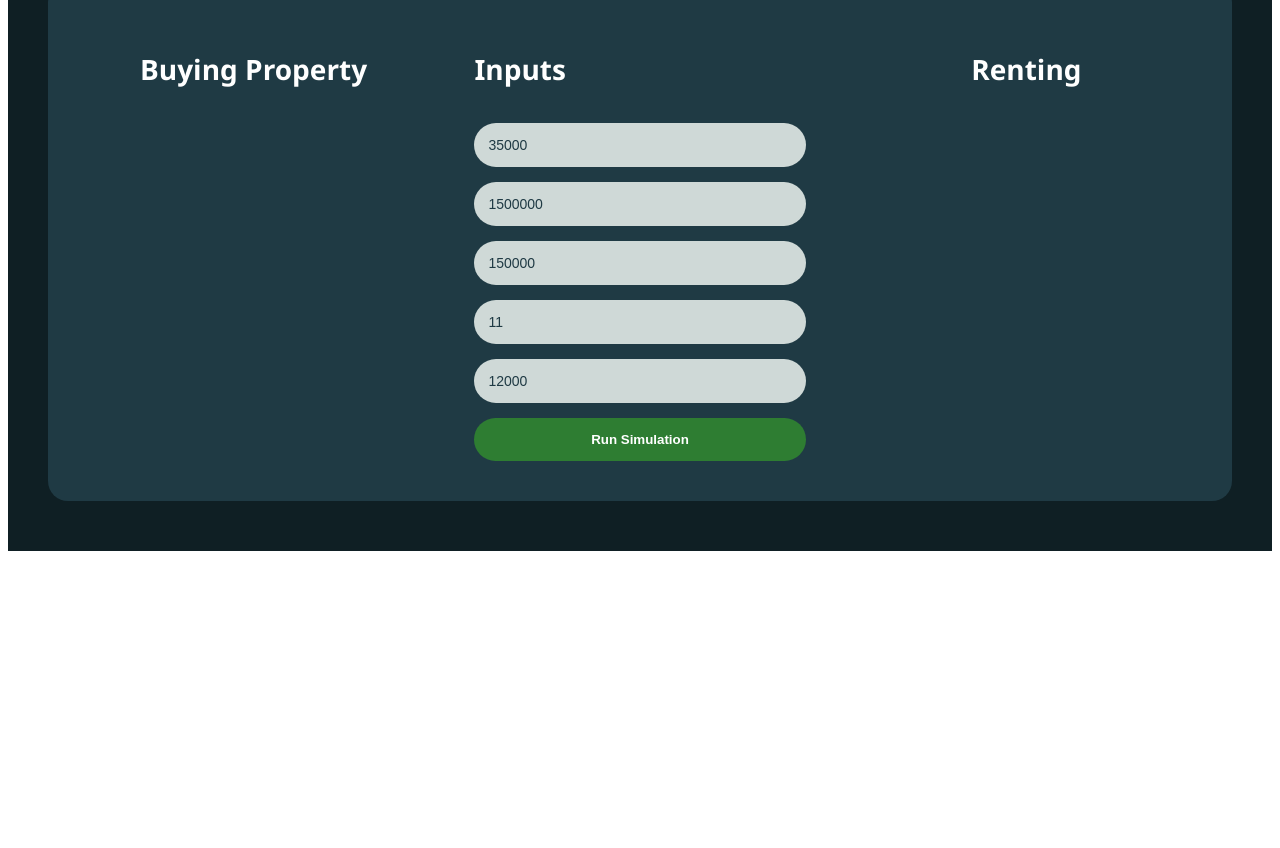
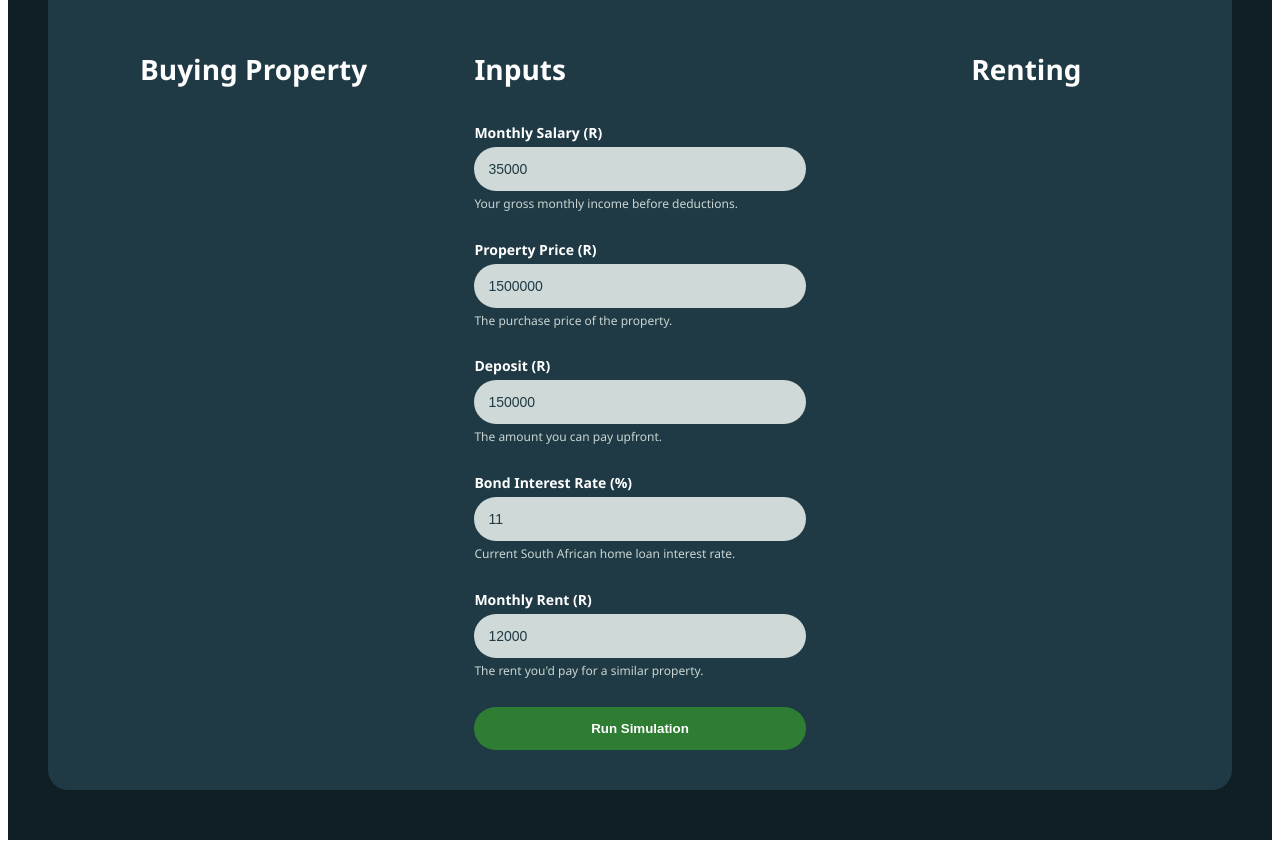
Before and after one commit to profoundBoi/ABSA-NextGen-Wealth, a React (Vite) app: page /simulation/property in a window 1280 px wide. Shown: the part 466-1314 px from the top of the page. Before the commit the page ends 1025 px from the top, so only its background shows below. Built offline with nearby package versions, Linux system fonts and the light colour scheme.

Commit message:
Rent vs buy input descriptions

```diff
--- a/src/pages/RentVsBuy.jsx
+++ b/src/pages/RentVsBuy.jsx
@@ -45,7 +45,6 @@ function RentVsBuy() {
 
       <div className="studio-container">
 
-        {/* BUYING SIDE */}
         <div className="studio-side">
           <h3>Buying Property</h3>
 
@@ -84,61 +83,74 @@ function RentVsBuy() {
           )}
         </div>
 
-        {/* INPUTS */}
 <div className="studio-center">
   <h3>Inputs</h3>
 
+  <div className="input-group">
+    <label>Monthly Salary (R)</label>
     <input
       type="number"
-            placeholder="Monthly Salary"
       value={salary}
       onChange={(e) =>
         setSalary(e.target.value)
       }
     />
+    <small>Your gross monthly income before deductions.</small>
+  </div>
 
+  <div className="input-group">
+    <label>Property Price (R)</label>
     <input
       type="number"
-            placeholder="House Price"
       value={housePrice}
       onChange={(e) =>
         setHousePrice(e.target.value)
       }
     />
+    <small>The purchase price of the property.</small>
+  </div>
 
+  <div className="input-group">
+    <label>Deposit (R)</label>
     <input
       type="number"
-            placeholder="Deposit"
       value={deposit}
       onChange={(e) =>
         setDeposit(e.target.value)
       }
     />
+    <small>The amount you can pay upfront.</small>
+  </div>
 
+  <div className="input-group">
+    <label>Bond Interest Rate (%)</label>
     <input
       type="number"
-            placeholder="Interest Rate (%)"
       value={interest}
       onChange={(e) =>
         setInterest(e.target.value)
       }
     />
+    <small>Current South African home loan interest rate.</small>
+  </div>
 
+  <div className="input-group">
+    <label>Monthly Rent (R)</label>
     <input
       type="number"
-            placeholder="Monthly Rent"
       value={rent}
       onChange={(e) =>
         setRent(e.target.value)
       }
     />
+    <small>The rent you'd pay for a similar property.</small>
+  </div>
 
   <button onClick={runSimulation}>
     Run Simulation
   </button>
 </div>
 
-        {/* RENTING SIDE */}
         <div className="studio-side">
           <h3>Renting</h3>
 
```
Lines whose indentation alone changed are shown as unchanged.
